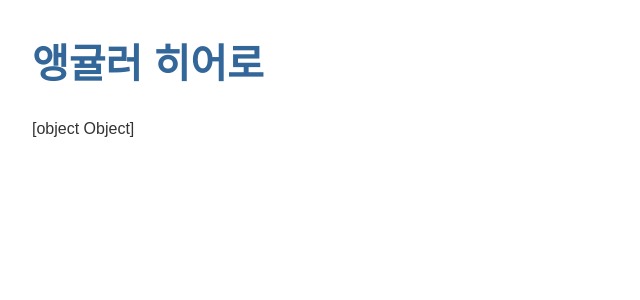
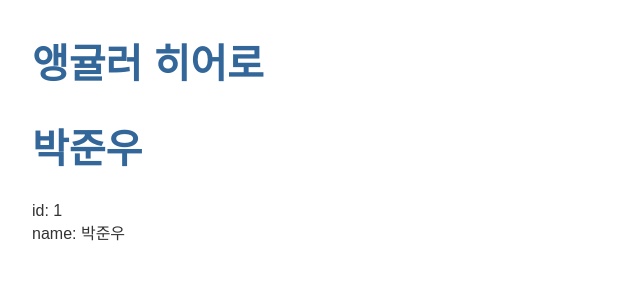
Before and after one commit to JUNWOO45/angular-heroes, an Angular app: page / in a window 1280 px wide. Shown: the top 300 px of the page, without its empty margins (0-640 px from the left). Built offline with nearby package versions, Linux system fonts and the light colour scheme.

Commit message:
hero 객체 표시

```diff
--- a/src/app/heroes/heroes.component.html
+++ b/src/app/heroes/heroes.component.html
@@ -1 +1,13 @@
-{{ hero }}
+<h1>
+  {{ hero.name }}
+</h1>
+<div>
+  <span>id: </span>
+  {{ hero.id }}
+</div>
+<div>
+  <span>
+    name:
+  </span>
+  {{ hero.name }}
+</div>
```
